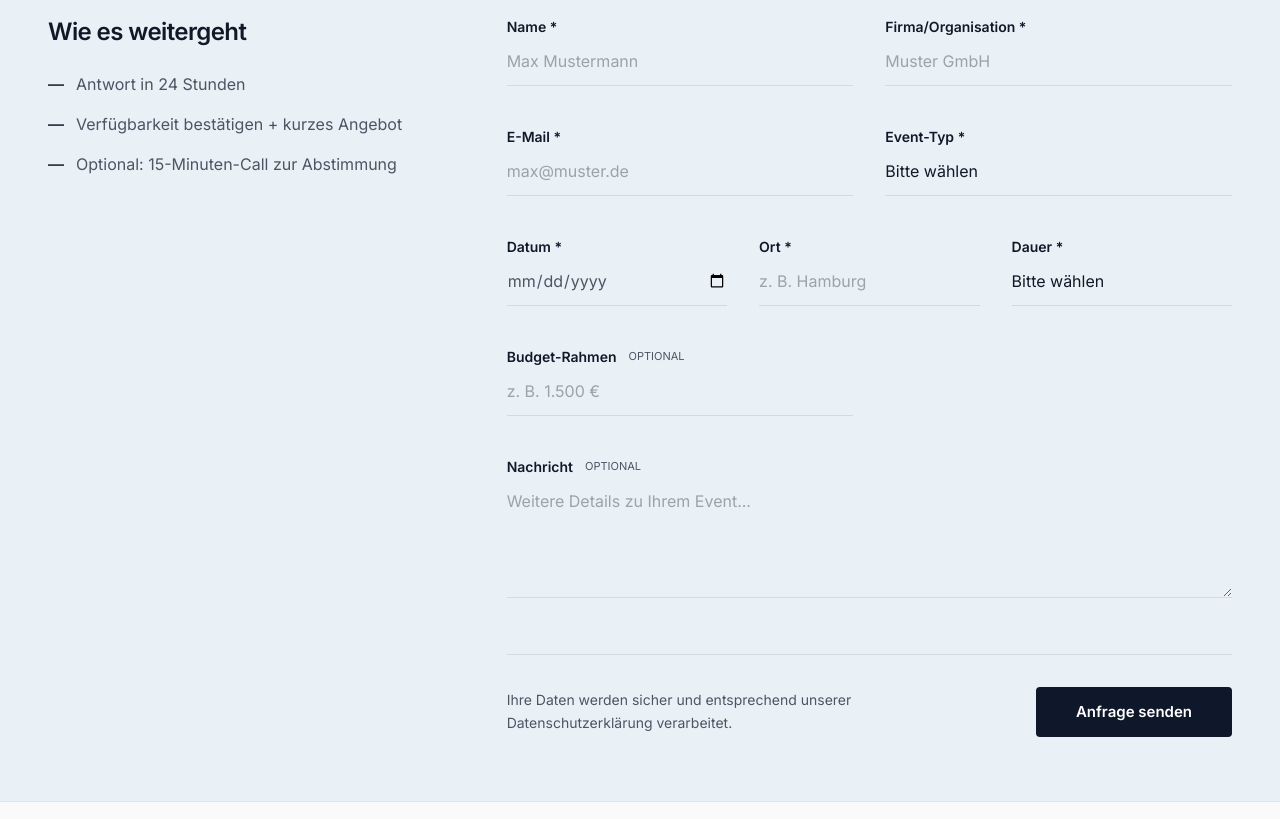
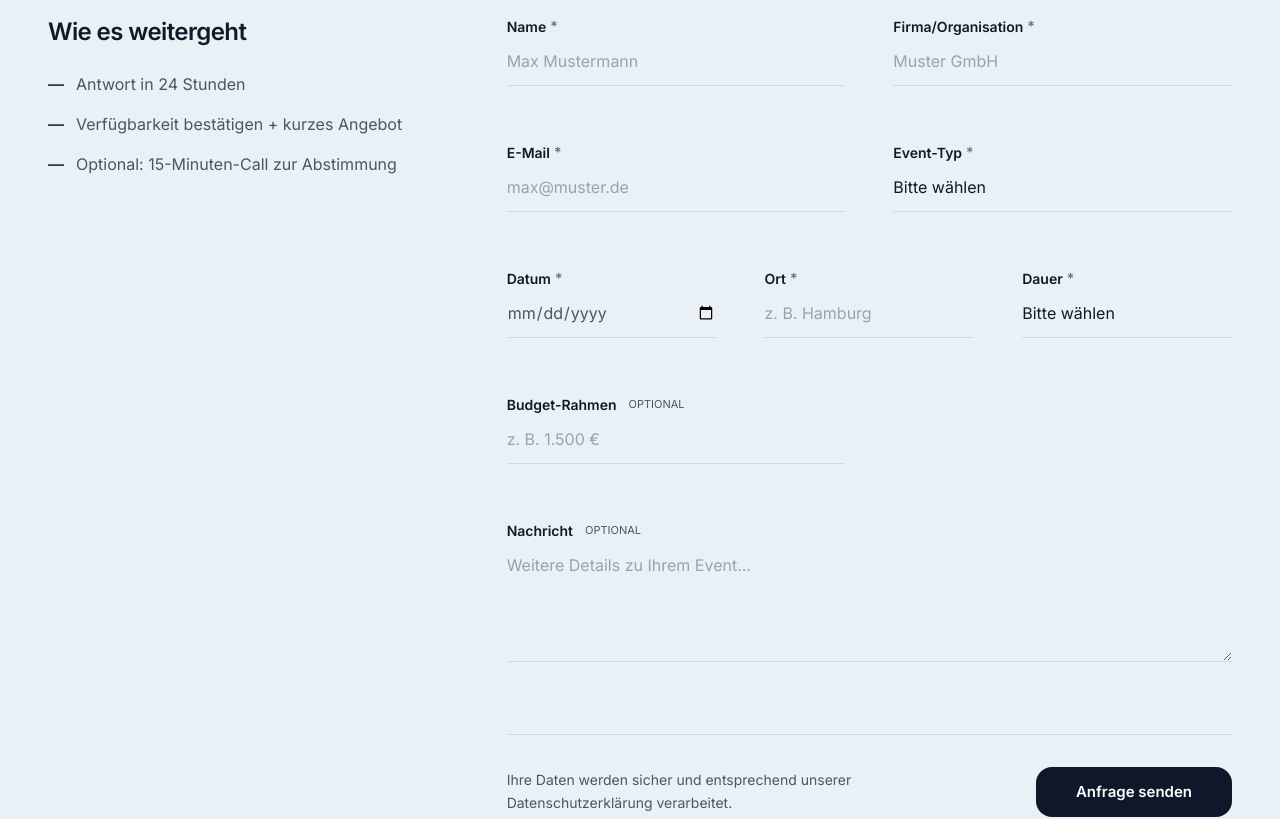
Before and after one commit to elizabethholiarchuk-jpg/event-fotografin-hamburg, a Next.js app: page /kontakt in a window 1280 px wide. Shown: the part 660-1479 px from the top of the page. Built offline with nearby package versions, Linux system fonts and the light colour scheme.

Commit message:
style: optimize DE language consistency and UI markup readability

```diff
--- a/src/app/portfolio/page.tsx
+++ b/src/app/portfolio/page.tsx
@@ -44,7 +44,7 @@ export default function Portfolio() {
             <section className="pb-6 md:pb-8 bg-transparent border-b border-[var(--color-border-hairline)] pt-32 md:pt-40">
                 <div className="max-w-[1400px] mx-auto px-6 md:px-12 flex flex-col items-start gap-6">
                     <h1 className="text-4xl md:text-5xl lg:text-7xl font-semibold tracking-tight text-[var(--color-text-main)] max-w-4xl leading-[1.05]">
-                        Event Portfolio
+                        Event-Portfolio
                     </h1>
                     <p className="text-lg md:text-xl text-[var(--color-text-muted)] max-w-[55ch] font-normal leading-relaxed">
                         Einblicke in eine Auswahl vergangener Konferenzen, Messen und Corporate Events. Europaweit.
--- a/src/components/Footer.tsx
+++ b/src/components/Footer.tsx
@@ -9,7 +9,7 @@ export default function Footer() {
                         Liza Holiarchuk
                     </Link>
                     <p className="text-[var(--color-text-muted)] text-[15px] font-light max-w-[35ch] leading-relaxed">
-                        B2B Eventfotografie — Konferenzen, Messen, Corporate Events. Hamburg & International.
+                        B2B Eventfotografie — Konferenzen, Messen, Corporate Events. Hamburg & europaweit.
                     </p>
                 </div>
 
--- a/src/components/KontaktForm.tsx
+++ b/src/components/KontaktForm.tsx
@@ -33,26 +33,34 @@ export default function KontaktForm() {
     }
 
     return (
-        <form onSubmit={handleSubmit} className="flex flex-col gap-8 md:gap-10">
-            <div className="grid grid-cols-1 md:grid-cols-2 gap-x-8 gap-y-8">
-                <label className="flex flex-col gap-3">
-                    <span className="text-[14px] font-semibold text-[var(--color-text-main)]">Name <span className="text-[var(--color-accent)]">*</span></span>
-                    <input required type="text" className="border-b border-[var(--color-border-hairline)] bg-transparent p-0 pb-3 focus:outline-none focus:border-[var(--color-text-main)] transition-colors text-[16px] placeholder:text-[var(--color-text-muted)]/50" placeholder="Max Mustermann" />
+        <form onSubmit={handleSubmit} className="flex flex-col gap-10 md:gap-14">
+            <div className="grid grid-cols-1 md:grid-cols-2 gap-x-12 gap-y-10">
+                <label className="flex flex-col gap-2 relative">
+                    <span className="text-[14px] font-semibold text-[var(--color-text-main)] flex items-center">
+                        Name <span className="opacity-60 ml-1 leading-none">*</span>
+                    </span>
+                    <input required type="text" className="border-b border-[var(--color-border-hairline)] bg-transparent p-0 pb-3 focus:outline-none focus:border-[var(--color-text-main)] transition-colors text-[16px] placeholder:text-[var(--color-text-muted)]/50 mt-1" placeholder="Max Mustermann" />
                 </label>
-                <label className="flex flex-col gap-3">
-                    <span className="text-[14px] font-semibold text-[var(--color-text-main)]">Firma/Organisation <span className="text-[var(--color-accent)]">*</span></span>
-                    <input required type="text" className="border-b border-[var(--color-border-hairline)] bg-transparent p-0 pb-3 focus:outline-none focus:border-[var(--color-text-main)] transition-colors text-[16px] placeholder:text-[var(--color-text-muted)]/50" placeholder="Muster GmbH" />
+                <label className="flex flex-col gap-2 relative">
+                    <span className="text-[14px] font-semibold text-[var(--color-text-main)] flex items-center">
+                        Firma/Organisation <span className="opacity-60 ml-1 leading-none">*</span>
+                    </span>
+                    <input required type="text" className="border-b border-[var(--color-border-hairline)] bg-transparent p-0 pb-3 focus:outline-none focus:border-[var(--color-text-main)] transition-colors text-[16px] placeholder:text-[var(--color-text-muted)]/50 mt-1" placeholder="Muster GmbH" />
                 </label>
             </div>
 
-            <div className="grid grid-cols-1 md:grid-cols-2 gap-x-8 gap-y-8">
-                <label className="flex flex-col gap-3">
-                    <span className="text-[14px] font-semibold text-[var(--color-text-main)]">E-Mail <span className="text-[var(--color-accent)]">*</span></span>
-                    <input required type="email" className="border-b border-[var(--color-border-hairline)] bg-transparent p-0 pb-3 focus:outline-none focus:border-[var(--color-text-main)] transition-colors text-[16px] placeholder:text-[var(--color-text-muted)]/50" placeholder="max@muster.de" />
+            <div className="grid grid-cols-1 md:grid-cols-2 gap-x-12 gap-y-10">
+                <label className="flex flex-col gap-2 relative">
+                    <span className="text-[14px] font-semibold text-[var(--color-text-main)] flex items-center">
+                        E-Mail <span className="opacity-60 ml-1 leading-none">*</span>
+                    </span>
+                    <input required type="email" className="border-b border-[var(--color-border-hairline)] bg-transparent p-0 pb-3 focus:outline-none focus:border-[var(--color-text-main)] transition-colors text-[16px] placeholder:text-[var(--color-text-muted)]/50 mt-1" placeholder="max@muster.de" />
                 </label>
-                <label className="flex flex-col gap-3">
-                    <span className="text-[14px] font-semibold text-[var(--color-text-main)]">Event-Typ <span className="text-[var(--color-accent)]">*</span></span>
-                    <select required className="border-b border-[var(--color-border-hairline)] bg-transparent p-0 pb-3 focus:outline-none focus:border-[var(--color-text-main)] transition-colors text-[16px] text-[var(--color-text-main)] appearance-none cursor-pointer">
+                <label className="flex flex-col gap-2 relative">
+                    <span className="text-[14px] font-semibold text-[var(--color-text-main)] flex items-center">
+                        Event-Typ <span className="opacity-60 ml-1 leading-none">*</span>
+                    </span>
+                    <select required className="border-b border-[var(--color-border-hairline)] bg-transparent p-0 pb-3 focus:outline-none focus:border-[var(--color-text-main)] transition-colors text-[16px] text-[var(--color-text-main)] appearance-none cursor-pointer mt-1">
                         <option value="" disabled selected>Bitte wählen</option>
                         <option value="konferenz">Konferenz</option>
                         <option value="messe">Messe</option>
@@ -62,18 +70,24 @@ export default function KontaktForm() {
                 </label>
             </div>
 
-            <div className="grid grid-cols-1 md:grid-cols-3 gap-x-8 gap-y-8">
-                <label className="flex flex-col gap-3">
-                    <span className="text-[14px] font-semibold text-[var(--color-text-main)]">Datum <span className="text-[var(--color-accent)]">*</span></span>
-                    <input required type="date" className="border-b border-[var(--color-border-hairline)] bg-transparent p-0 pb-3 focus:outline-none focus:border-[var(--color-text-main)] transition-colors text-[16px] text-[var(--color-text-muted)] cursor-pointer" />
+            <div className="grid grid-cols-1 lg:grid-cols-3 gap-x-12 gap-y-10">
+                <label className="flex flex-col gap-2 relative">
+                    <span className="text-[14px] font-semibold text-[var(--color-text-main)] flex items-center">
+                        Datum <span className="opacity-60 ml-1 leading-none">*</span>
+                    </span>
+                    <input required type="date" className="border-b border-[var(--color-border-hairline)] bg-transparent p-0 pb-3 focus:outline-none focus:border-[var(--color-text-main)] transition-colors text-[16px] text-[var(--color-text-muted)] cursor-pointer mt-1" />
                 </label>
-                <label className="flex flex-col gap-3">
-                    <span className="text-[14px] font-semibold text-[var(--color-text-main)]">Ort <span className="text-[var(--color-accent)]">*</span></span>
-                    <input required type="text" className="border-b border-[var(--color-border-hairline)] bg-transparent p-0 pb-3 focus:outline-none focus:border-[var(--color-text-main)] transition-colors text-[16px] placeholder:text-[var(--color-text-muted)]/50" placeholder="z. B. Hamburg" />
+                <label className="flex flex-col gap-2 relative">
+                    <span className="text-[14px] font-semibold text-[var(--color-text-main)] flex items-center">
+                        Ort <span className="opacity-60 ml-1 leading-none">*</span>
+                    </span>
+                    <input required type="text" className="border-b border-[var(--color-border-hairline)] bg-transparent p-0 pb-3 focus:outline-none focus:border-[var(--color-text-main)] transition-colors text-[16px] placeholder:text-[var(--color-text-muted)]/50 mt-1" placeholder="z. B. Hamburg" />
                 </label>
-                <label className="flex flex-col gap-3">
-                    <span className="text-[14px] font-semibold text-[var(--color-text-main)]">Dauer <span className="text-[var(--color-accent)]">*</span></span>
-                    <select required className="border-b border-[var(--color-border-hairline)] bg-transparent p-0 pb-3 focus:outline-none focus:border-[var(--color-text-main)] transition-colors text-[16px] text-[var(--color-text-main)] appearance-none cursor-pointer">
+                <label className="flex flex-col gap-2 relative">
+                    <span className="text-[14px] font-semibold text-[var(--color-text-main)] flex items-center">
+                        Dauer <span className="opacity-60 ml-1 leading-none">*</span>
+                    </span>
+                    <select required className="border-b border-[var(--color-border-hairline)] bg-transparent p-0 pb-3 focus:outline-none focus:border-[var(--color-text-main)] transition-colors text-[16px] text-[var(--color-text-main)] appearance-none cursor-pointer mt-1">
                         <option value="" disabled selected>Bitte wählen</option>
                         <option value="2h">Kurz (~2h)</option>
                         <option value="4h">Halbtags (~4h)</option>
@@ -83,20 +97,20 @@ export default function KontaktForm() {
                 </label>
             </div>
 
-            <div className="grid grid-cols-1 md:grid-cols-2 gap-x-8 gap-y-8">
-                <label className="flex flex-col gap-3">
+            <div className="grid grid-cols-1 md:grid-cols-2 gap-x-12 gap-y-10">
+                <label className="flex flex-col gap-2 relative">
                     <span className="text-[14px] font-semibold text-[var(--color-text-main)] flex gap-2 items-center">
                         Budget-Rahmen <span className="text-[var(--color-text-muted)] font-normal text-[11px] uppercase ml-1">Optional</span>
                     </span>
-                    <input type="text" className="border-b border-[var(--color-border-hairline)] bg-transparent p-0 pb-3 focus:outline-none focus:border-[var(--color-text-main)] transition-colors text-[16px] placeholder:text-[var(--color-text-muted)]/50" placeholder="z. B. 1.500 €" />
+                    <input type="text" className="border-b border-[var(--color-border-hairline)] bg-transparent p-0 pb-3 focus:outline-none focus:border-[var(--color-text-main)] transition-colors text-[16px] placeholder:text-[var(--color-text-muted)]/50 mt-1" placeholder="z. B. 1.500 €" />
                 </label>
             </div>
 
-            <label className="flex flex-col gap-3">
+            <label className="flex flex-col gap-2 relative">
                 <span className="text-[14px] font-semibold text-[var(--color-text-main)] flex gap-2 items-center">
                     Nachricht <span className="text-[var(--color-text-muted)] font-normal text-[11px] uppercase ml-1">Optional</span>
                 </span>
-                <textarea rows={4} className="border-b border-[var(--color-border-hairline)] bg-transparent p-0 pb-3 focus:outline-none focus:border-[var(--color-text-main)] transition-colors text-[16px] placeholder:text-[var(--color-text-muted)]/50 resize-y" placeholder="Weitere Details zu Ihrem Event..."></textarea>
+                <textarea rows={4} className="border-b border-[var(--color-border-hairline)] bg-transparent p-0 pb-3 focus:outline-none focus:border-[var(--color-text-main)] transition-colors text-[16px] placeholder:text-[var(--color-text-muted)]/50 resize-y mt-1" placeholder="Weitere Details zu Ihrem Event..."></textarea>
             </label>
 
             <div className="flex flex-col sm:flex-row gap-6 mt-4 items-start sm:items-center justify-between border-t border-[var(--color-border-hairline)] pt-8">
@@ -104,7 +118,7 @@ export default function KontaktForm() {
                     Ihre Daten werden sicher und entsprechend unserer Datenschutzerklärung verarbeitet.
                 </p>
                 <div className="w-full sm:w-auto text-right">
-                    <button type="submit" className="bg-[var(--color-accent)] text-white px-10 py-3.5 rounded-[4px] text-[15px] font-semibold transition-colors hover:bg-[var(--color-accent-hover)] w-full sm:w-auto shrink-0 flex items-center justify-center gap-2">
+                    <button type="submit" className="bg-[var(--color-accent)] text-white px-10 py-3.5 rounded-2xl text-[15px] font-semibold transition-colors hover:bg-[var(--color-accent-hover)] w-full sm:w-auto shrink-0 flex items-center justify-center gap-2">
                         Anfrage senden
                     </button>
                 </div>
```
Also changed, not shown: src/app/page.tsx (+14 -36 lines).
